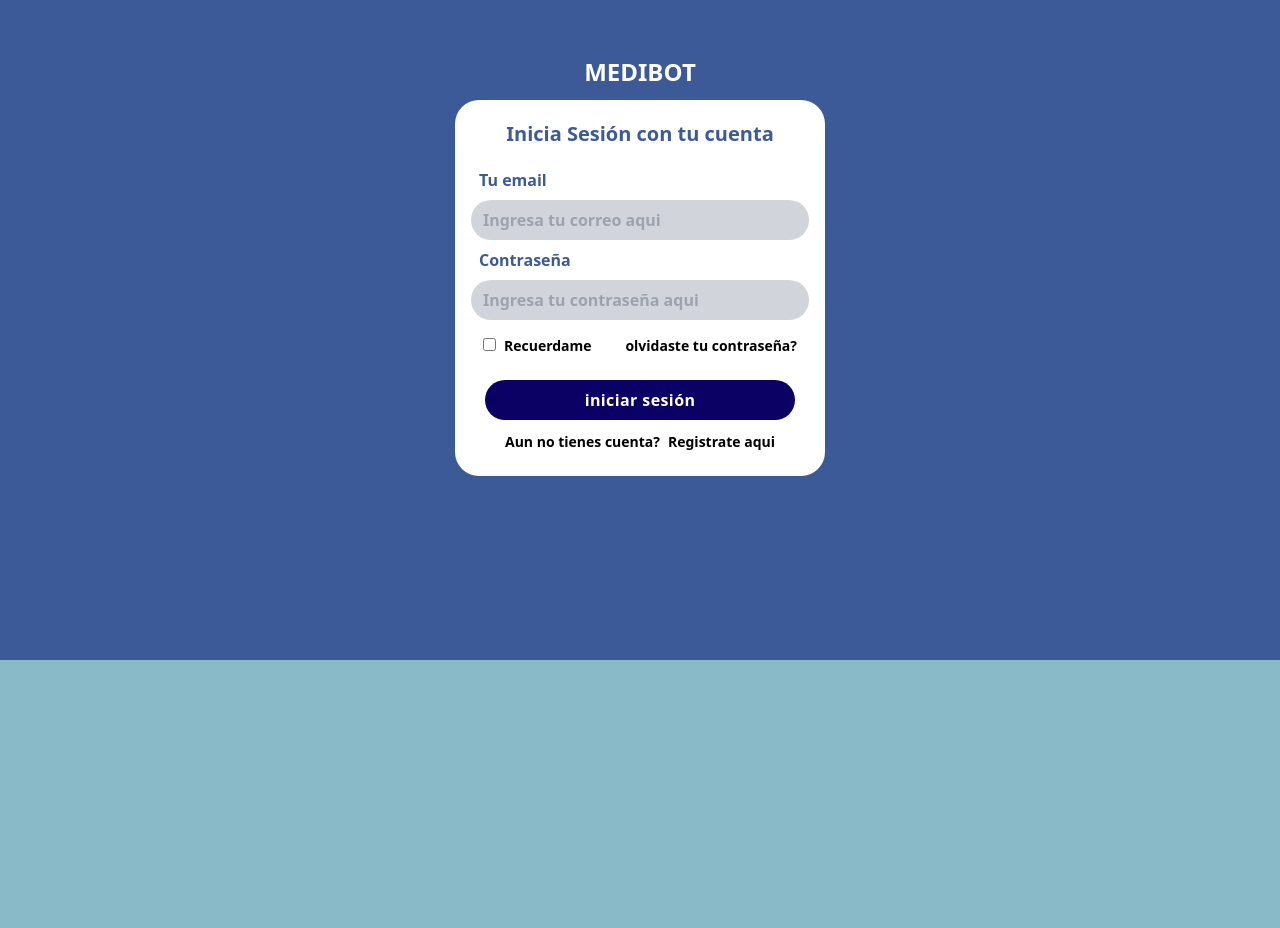
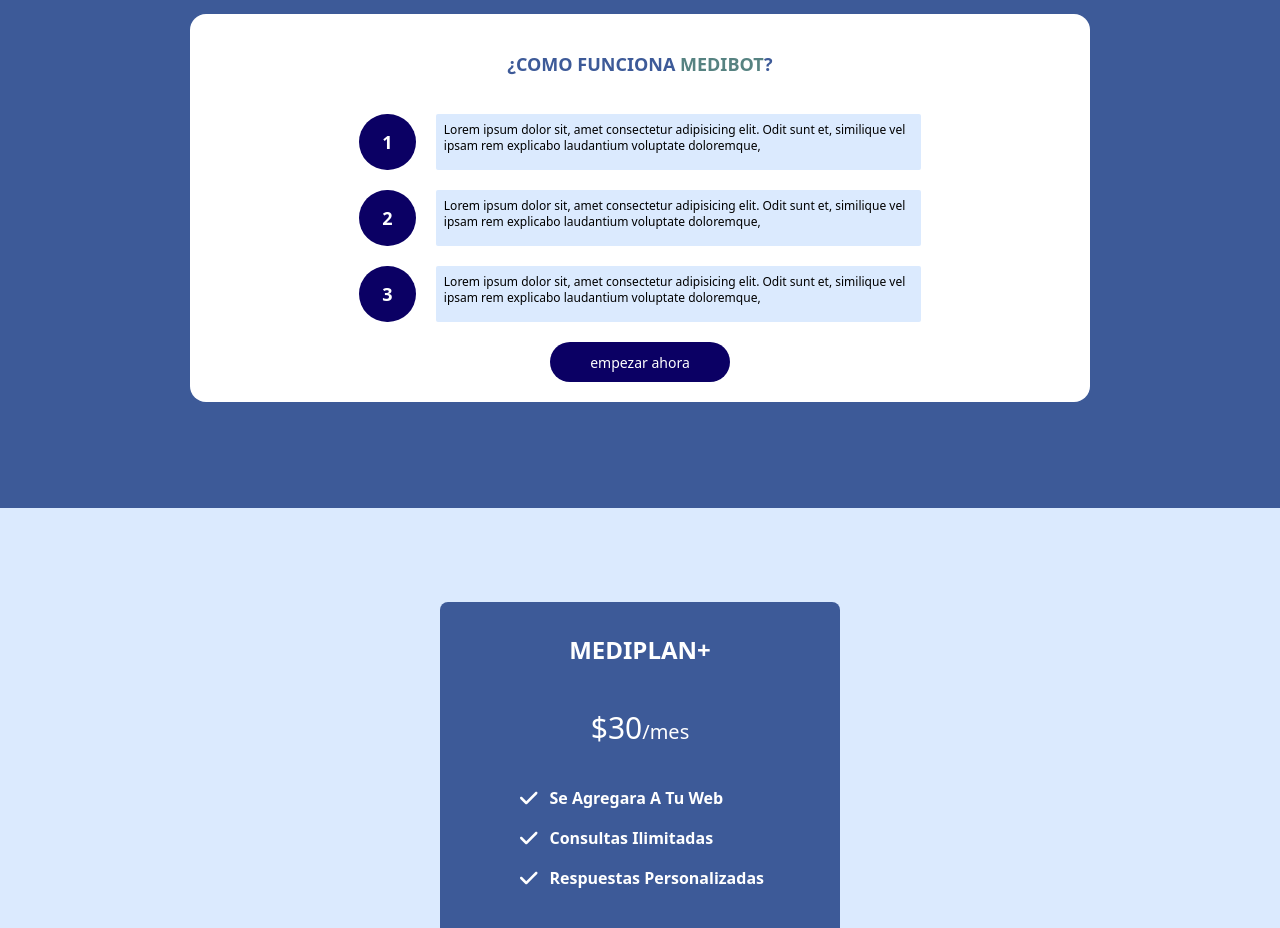
Before and after one commit to vale1b/mediBot, a React (Vite) app in the folder client/: page / in a window 1280 px wide. Shown: the part 140-1068 px from the top of the page. Before the commit the page ends 800 px from the top, so only its background shows below. Built offline with nearby package versions, Linux system fonts and the light colour scheme.

Commit message:
guardando cambios en colores y diseños

```diff
--- a/client/src/App.jsx
+++ b/client/src/App.jsx
@@ -6,7 +6,7 @@ function App() {
 
   return (
     <>
-      <LoginPage />
+      <HomePage />
     </>
   );
 }
--- a/client/src/components/Footer.jsx
+++ b/client/src/components/Footer.jsx
@@ -6,32 +6,32 @@ import { faLinkedin, faSquareFacebook, faSquareInstagram } from  '@fortawesome/f
 const Footer = () => {
   return (
     <div>
-        <div className='flex px-3 py-10 my-10 flex-wrap justify-center'>
+        <div className='flex bg-primary px-3 py-20 flex-wrap justify-center text-white'>
             <p className='m-4 w-6/12 max-w-[250px] text-justify md:w-4/12 p-2'>Lorem ipsum dolor sit amet consectetur, adipisicing elit. Cumque mollitia iure voluptas
                 officiis sed? Molestiae voluptates eius, quos mollitia neque eum, eveniet veritatis
                  repudiandae minima maiores beatae assumenda eos atque.
              </p>
-            <p className='m-4 w-6/12 max-w-[250px] text-justify md:w-4/12 p-2'>
+            <p className='m-4 w-6/12 max-w-[250px] text-justify md:w-4/12 p-2 text-white'>
                Lorem ipsum dolor sit amet consectetur, adipisicing elit. Cumque mollitia iure voluptas
                 officiis sed? Molestiae voluptates eius, quos mollitia neque eum, eveniet veritatis
                  repudiandae minima maiores beatae assumenda eos atque.
             </p>
-            <p className='m-4 w-6/12 max-w-[250px] text-justify md:w-4/12 p-2'>
+            <p className='m-4 w-6/12 max-w-[250px] text-justify md:w-4/12 p-2 text-white'>
                Lorem ipsum dolor sit amet consectetur, adipisicing elit. Cumque mollitia iure voluptas
                 officiis sed? Molestiae voluptates eius, quos mollitia neque eum, eveniet veritatis
                  repudiandae minima maiores beatae assumenda eos atque.
             </p>
         </div>
-        <div className='bg-[#568281] flex items-center justify-between py-4 px-2 lg:px-10 mx-auto'>
+        <div className='bg-secondary flex items-center justify-between py-4 px-2 lg:px-10 mx-auto'>
             <ul className='flex items-center font-semibold text-white'>
                 <li className='border-r-2 px-3'>&copy; 2024 medibot</li>
                 <li className='border-r-2 px-3'>All Rights Reserved</li>
             </ul>
             <div>
-               <FontAwesomeIcon className='text-2xl pr-2 text-white' icon={faCircleXmark} />
-               <FontAwesomeIcon className='text-2xl pr-2 text-blue-400' icon={faLinkedin} />
-               <FontAwesomeIcon className='text-2xl pr-2 text-blue-800' icon={faSquareFacebook} />
-               <FontAwesomeIcon className='text-2xl pr-2 text-container' icon={faSquareInstagram} />
+               <FontAwesomeIcon className='text-2xl pr-2 text-white drop-shadow-2xl cursor-pointer' icon={faCircleXmark} />
+               <FontAwesomeIcon className='text-2xl pr-2 text-[#0077B5] drop-shadow-2xl cursor-pointer' icon={faLinkedin} />
+               <FontAwesomeIcon className='text-2xl pr-2 text-blue-700 drop-shadow-2xl cursor-pointer' icon={faSquareFacebook} />
+               <FontAwesomeIcon className='text-2xl pr-2 text-white drop-shadow-2xl cursor-pointer' icon={faSquareInstagram} />
             </div>
         </div>
     </div>
--- a/client/src/components/ItemWorking.jsx
+++ b/client/src/components/ItemWorking.jsx
@@ -3,11 +3,11 @@ import React from 'react'
 const ItemWorking = ({number}) => {
   return (
     <div className='my-5 md:w-5/6 md:mx-auto flex items-center'>
-        <div className='bg-[#568281] basis-4/12 md:basis-2/12 min-w-14 min-h-14 flex grow-0 items-center justify-center rounded-full mr-5'>
+        <div className='bg-secondary basis-4/12 md:basis-2/12 min-w-14 min-h-14 flex grow-0 items-center justify-center rounded-full mr-5'>
             <span className='font-bold text-white text-lg'>{number}</span>
         </div>
-        <div className='bg-[#89BAC7] py-2 min-h-14 rounded-sm'>
-            <p className='basis-8/12 px-2 text-sm text-white'>Lorem ipsum dolor sit, amet consectetur adipisicing elit. Odit sunt et,
+        <div className='bg-celeste py-2 min-h-14 rounded-sm'>
+            <p className='basis-8/12 px-2 text-xs text-black'>Lorem ipsum dolor sit, amet consectetur adipisicing elit. Odit sunt et,
                 similique vel ipsam rem explicabo laudantium voluptate doloremque,
             </p>
         </div>
--- a/client/src/components/Mediplan.jsx
+++ b/client/src/components/Mediplan.jsx
@@ -4,24 +4,27 @@ import { faCheck } from '@fortawesome/free-solid-svg-icons'
 
 const Mediplan = () => {
   return (
-    <div className=' min-h-[75vh] flex items-center justify-center my-5'>
-        <div className='bg-container w-10/12 max-w-[900px] rounded-lg flex flex-col items-center py-5'>
-            <h2 className='py-2 w-8/12 uppercase font-bold text-lg text-center text-white'>Nuestro<span className='text-[#568281]'>mediplan</span>mensual</h2>
-            <div className='w-8/12 bg-[#568281] rounded-xl mt-2 mb-5 py-8 overflow-hidden'>
-                <p className='text-center text-white font-medium text-xl py-4'><span className='text-3xl'>$30</span>/mes</p>
-                <div className='flex pl-10 pr-4 md:pl-32 items-center py-2 font-bold'>
+    <div className=' min-h-[75vh] flex items-center justify-center bg-celeste'>
+        <div className='bg-primary w-7/12 max-w-[400px] my-10 rounded-lg flex flex-col py-5 px-10'>
+            <h2 className='py-3 uppercase font-bold text-2xl text-center text-white'>
+                  mediplan+
+                </h2>
+                <p className='text-center text-white font-medium text-xl py-8'><span className='text-3xl'>$30</span>/mes</p>
+                <div className='flex md:pl-10 pr-4 items-center py-2 font-bold'>
                     <FontAwesomeIcon className='text-xl mr-3 text-white' icon={faCheck}/>
                     <p className='text-white capitalize'>Se agregara a tu web</p>
                 </div>
-                <div className='flex pl-10 pr-4 md:pl-32 items-center py-2 font-bold'>
+                <div className='flex md:pl-10 pr-4 items-center py-2 font-bold'>
                     <FontAwesomeIcon className='text-xl mr-3 text-white' icon={faCheck}/>
                     <p className='text-white capitalize'>consultas ilimitadas</p>
                 </div>
-                <div className='flex pl-10 pr-4 md:pl-32 items-center py-2 font-bold'>
+                <div className='flex md:pl-10 pr-4 items-center py-2 font-bold'>
                     <FontAwesomeIcon className='text-xl mr-3 text-white' icon={faCheck}/>
                     <p className='text-white capitalize'>respuestas personalizadas</p>
                 </div>
-            </div>
+                <button className='my-8 bg-secondary w-8/12 md:w-6/12 block mx-auto text-xs rounded-3xl text-white py-2 uppercase'>
+                    comprar
+                </button>
         </div>
     </div>
   )
--- a/client/src/components/Workings.jsx
+++ b/client/src/components/Workings.jsx
@@ -1,20 +1,18 @@
 import React from 'react'
 import ItemWorking from './ItemWorking'
-import { FaCircleArrowRight } from "react-icons/fa6";
 
 const Workings = () => {
   return (
-    <div className='w-full flex justify-center items-center min-h-[75vh]'>
-        <div className='w-10/12 max-w-[900px] rounded-md bg-container my-4 py-5'>
-            <h2 className='text-xl py-4 font-bold text-center text-white uppercase'>¿Como Funciona <span className='text-[#568281]'>MEDIBOT</span>?</h2>
+    <div className='w-full flex justify-center items-center min-h-[75vh] bg-primary'>
+        <div className='w-10/12 max-w-[900px] rounded-2xl bg-white  my-4 py-5'>
+            <h2 className='text-lg py-4 font-extrabold text-center text-primary uppercase'>¿Como Funciona <span className='text-[#568281]'>MEDIBOT</span>?</h2>
             <div className='block mx-auto w-3/4 mt-5'>
                 <ItemWorking number={1} />
                 <ItemWorking number={2} />
                 <ItemWorking number={3} />
             </div>
-            <button className='mx-auto flex items-center py-2 px-3 rounded-3xl bg-white'>
-               <span className='mr-5'>empezar ahora</span>
-               <FaCircleArrowRight className='text-2xl' />
+            <button className='mx-auto block px-10 py-2 rounded-3xl bg-secondary'>
+               <span className='text-white text-sm'>empezar ahora</span>
             </button>
         </div>
 
```
